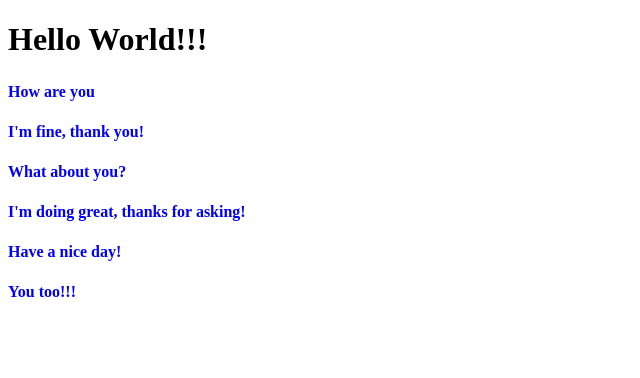
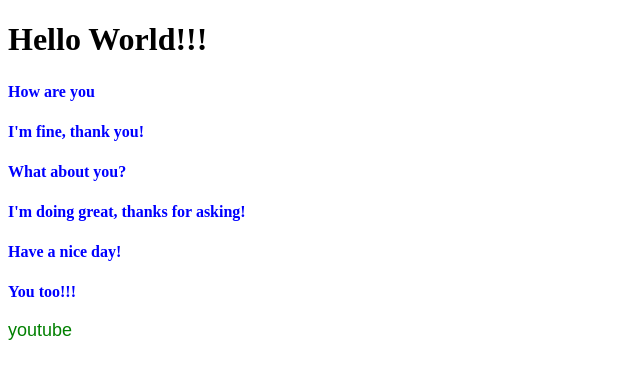
Before and after one commit to Kavee-ginty/first-project, a plain HTML site: page index.html in a window 1280 px wide. Shown: the whole page, without its empty margins (0-640 px from the left). Drawn offline with Linux system fonts and the light colour scheme.

Commit message:
added a hyperlink

```diff
--- a/index.html
+++ b/index.html
@@ -14,5 +14,6 @@
     <p>I'm doing great, thanks for asking!</p>
     <p>Have a nice day!</p>
     <p>You too!!!</p>
+    <a href="youtube.com" >youtube</a>
 </body>
 </html>
--- a/style.css
+++ b/style.css
@@ -5,3 +5,11 @@ p{
     font-weight: bold;
     font-family: 'Times New Roman', Times, serif;
 }
+
+a{
+    color: green;
+    text-decoration: none;
+    font-size: 18px;
+    font-weight: normal;
+    font-family: Arial, sans-serif;
+}
```
